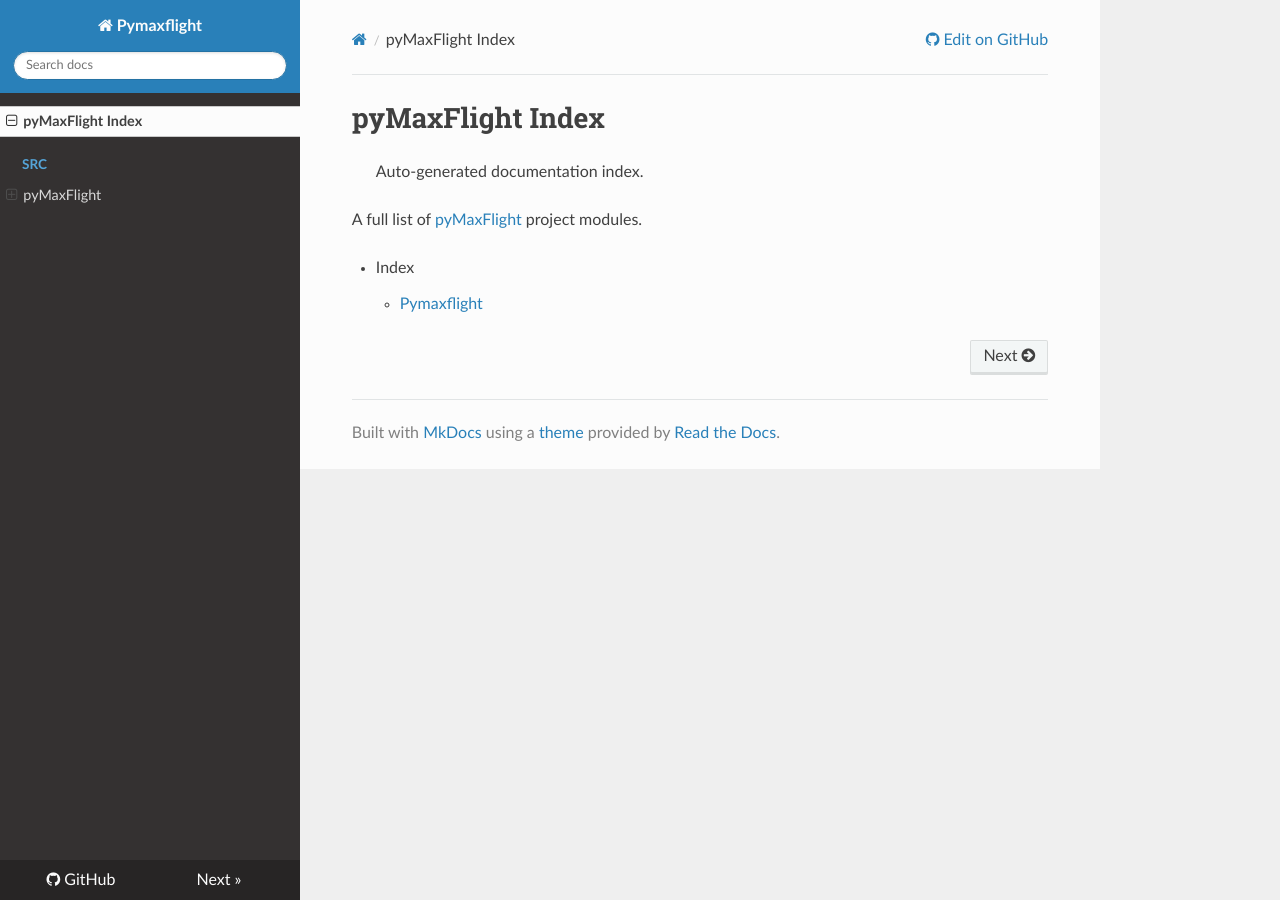
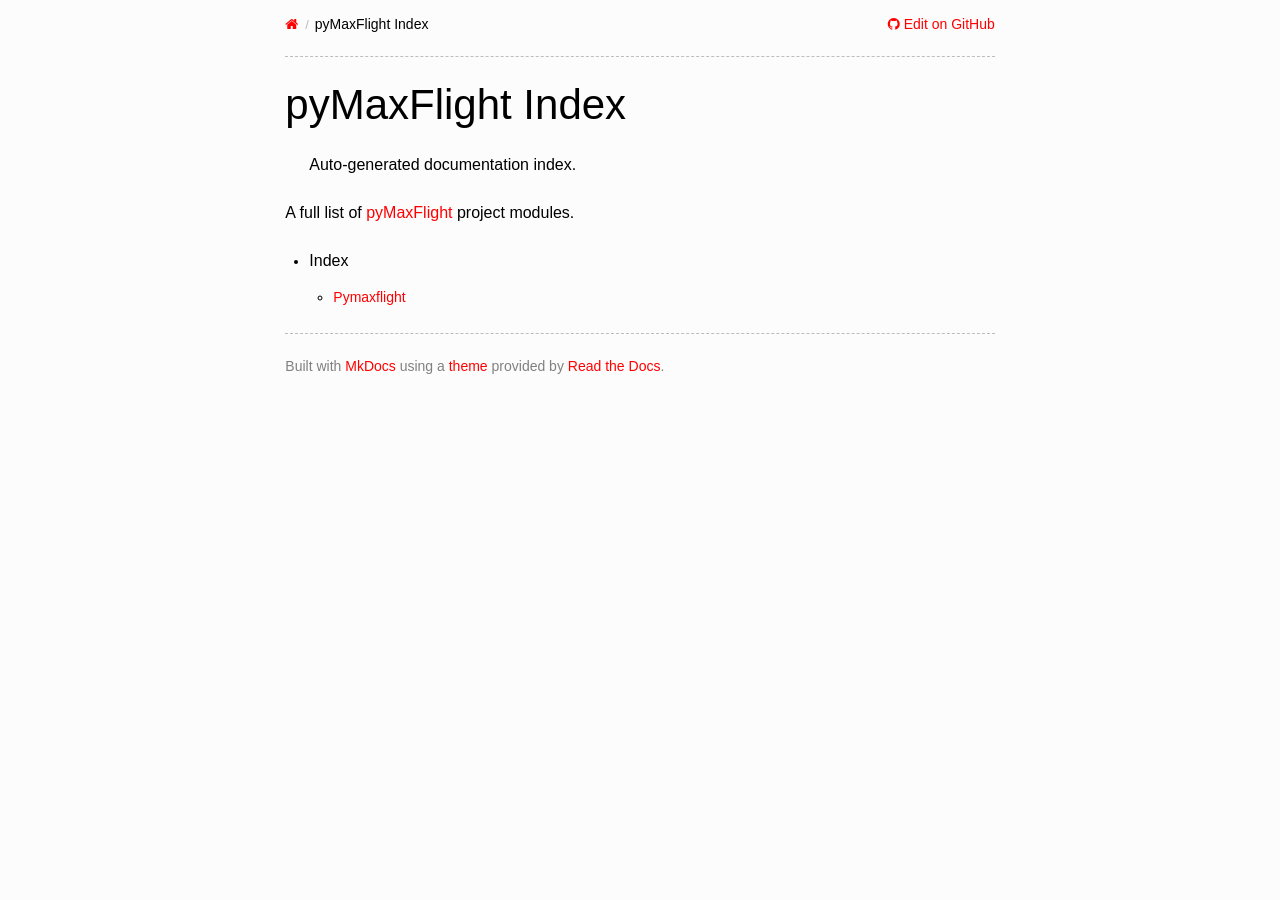
Before and after one commit to Clarkson-IMPETUS/pyMaxFlight, an MkDocs documentation site: the page built from docs/README.md, in a window 1280 px wide. Built offline with MkDocs 1.6.1, drawn with Linux system fonts in a browser that asks for light colours; nearby versions of some CDN libraries.

Commit message:
Add theme

```diff
--- /dev/null
+++ b/docs/custom.css
@@ -0,0 +1,66 @@
+body {
+    font-size: 14px;
+    max-width: unset;
+    padding: 8px;
+    margin-top: -12px;
+    background: #fff;
+}
+
+body {
+    font-family: "Microsoft Sans Serif", sans-serif;
+    color: #000;
+}
+
+h1,
+h2,
+h3,
+h4,
+h5,
+h6 {
+    font-family: 'Franklin Gothic', sans-serif;
+    font-weight: 400;
+}
+
+.pagebreak {
+    page-break-after: always;
+    /* 'always,' 'avoid,' 'left,' 'inherit,' or 'right' */
+}
+
+.wy-nav-side, .wy-nav-top, .rst-versions, .wy-breadcrumb, .rst-footer-buttons {
+    display: none;
+}
+
+.wy-nav-content-wrap {
+    margin-left: 0;
+    background: transparent;
+}
+
+.wy-body-for-nav {
+    padding: 0;
+}
+
+.wy-nav-content {
+    margin-left: auto;
+    margin-right: auto;
+}
+
+
+h1 { font-size: 42px; }
+@media screen and (max-width: 800px) { h1 { font-size: 32px; } }
+
+h2 { font-size: 26px; }
+@media screen and (max-width: 800px) { h2 { font-size: 22px; } }
+
+h3 { font-size: 23px; }
+@media screen and (max-width: 800px) { h3 { font-size: 20px; } }
+
+h4 { font-size: 20px; }
+@media screen and (max-width: 800px) { h4 { font-size: 18px; } }
+
+a, a:visited {
+    color: red;
+}
+
+hr {
+    border-top: rgba(128, 128, 128, 0.5) dashed 1px;
+}
--- a/mkdocs.yml
+++ b/mkdocs.yml
@@ -5,4 +5,6 @@ docs_dir: "docs"
 
 theme:
   name: readthedocs
-  include_sidebar: true
+  include_sidebar: false
+
+extra_css: [custom.css]
```
